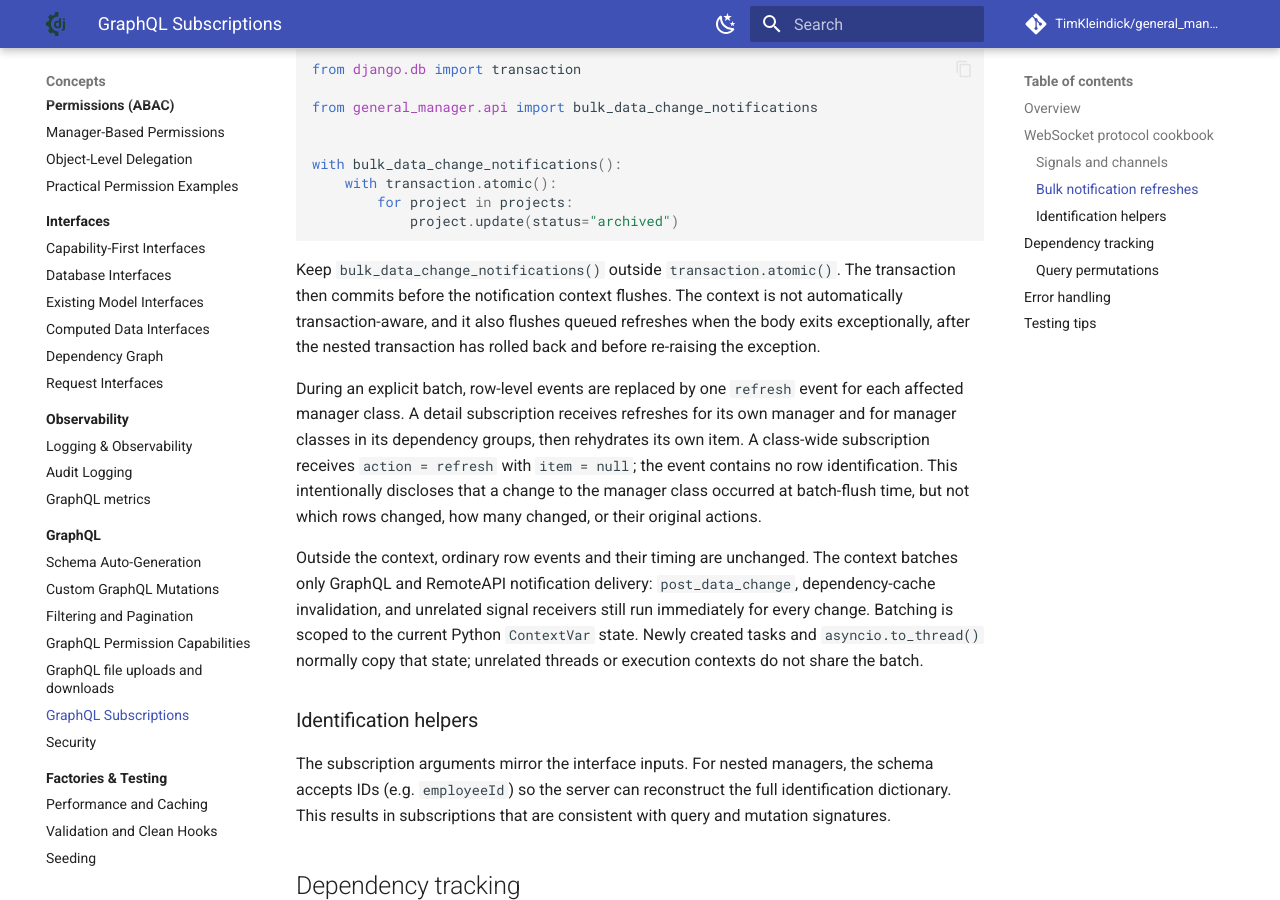
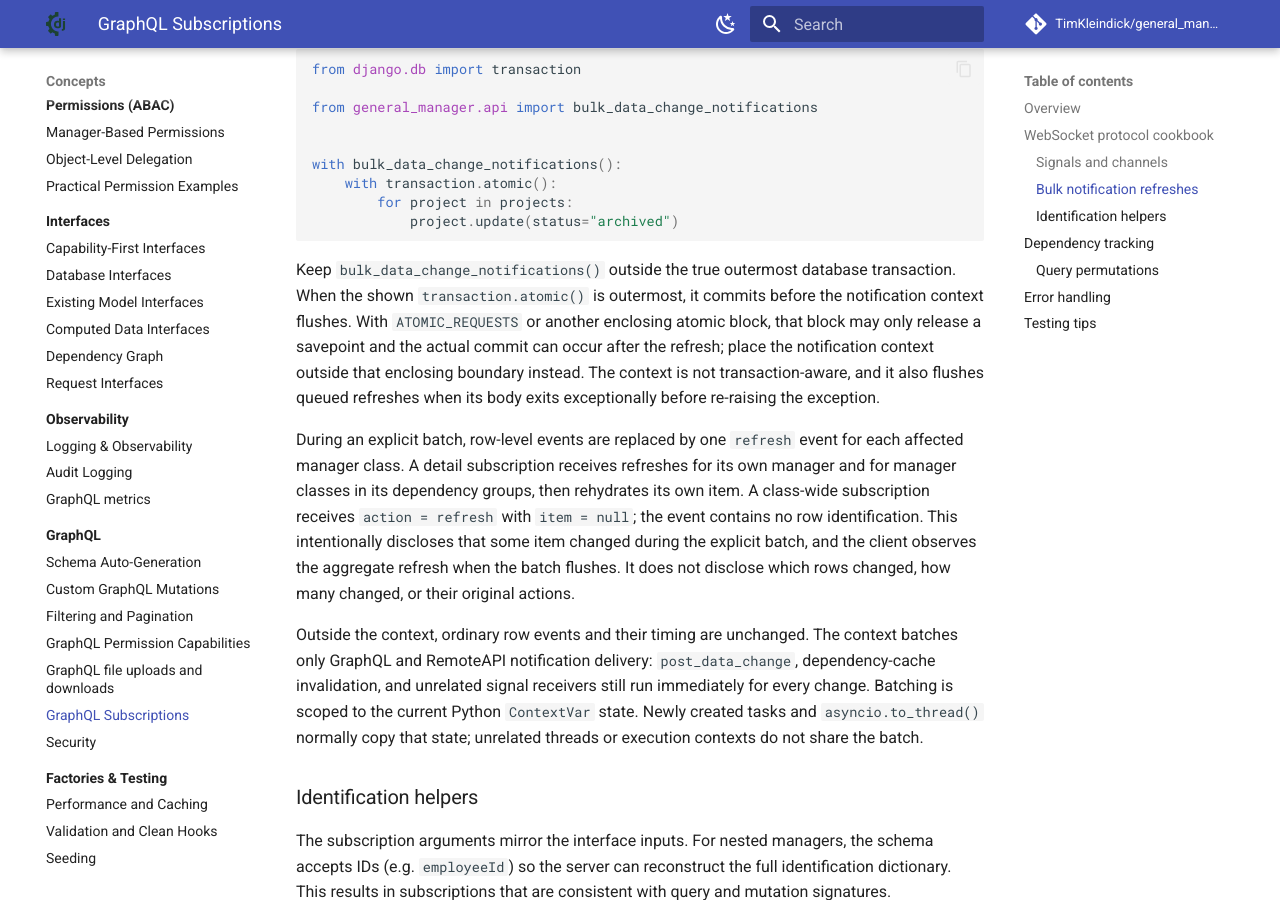
Before and after one commit to TimKleindick/general_manager, an MkDocs documentation site: the page built from docs/concepts/graphql/subscriptions.md, in a window 1280 px wide and 900 px high, scrolled down 5166 px. Built offline with MkDocs 1.6.1 and Material for MkDocs 9.7.7, drawn with Linux system fonts in a browser that asks for light colours; comment, search, counter and statistics services are not loaded.

Commit message:
docs: clarify notification transaction boundary

````diff
--- a/docs/concepts/graphql/subscriptions.md
+++ b/docs/concepts/graphql/subscriptions.md
@@ -178,19 +178,23 @@ with bulk_data_change_notifications():
             project.update(status="archived")
 ```
 
-Keep `bulk_data_change_notifications()` outside `transaction.atomic()`. The
-transaction then commits before the notification context flushes. The context is
-not automatically transaction-aware, and it also flushes queued refreshes when
-the body exits exceptionally, after the nested transaction has rolled back and
-before re-raising the exception.
+Keep `bulk_data_change_notifications()` outside the true outermost database
+transaction. When the shown `transaction.atomic()` is outermost, it commits
+before the notification context flushes. With `ATOMIC_REQUESTS` or another
+enclosing atomic block, that block may only release a savepoint and the actual
+commit can occur after the refresh; place the notification context outside that
+enclosing boundary instead. The context is not transaction-aware, and it also
+flushes queued refreshes when its body exits exceptionally before re-raising the
+exception.
 
 During an explicit batch, row-level events are replaced by one `refresh` event
 for each affected manager class. A detail subscription receives refreshes for
 its own manager and for manager classes in its dependency groups, then
 rehydrates its own item. A class-wide subscription receives `action = refresh`
 with `item = null`; the event contains no row identification. This intentionally
-discloses that a change to the manager class occurred at batch-flush time, but
-not which rows changed, how many changed, or their original actions.
+discloses that some item changed during the explicit batch, and the client
+observes the aggregate refresh when the batch flushes. It does not disclose
+which rows changed, how many changed, or their original actions.
 
 Outside the context, ordinary row events and their timing are unchanged. The
 context batches only GraphQL and RemoteAPI notification delivery:
````
Also changed, not shown: docs/examples/remote_manager_interface_end_to_end.md (+7 -5 lines), 1 other file.
